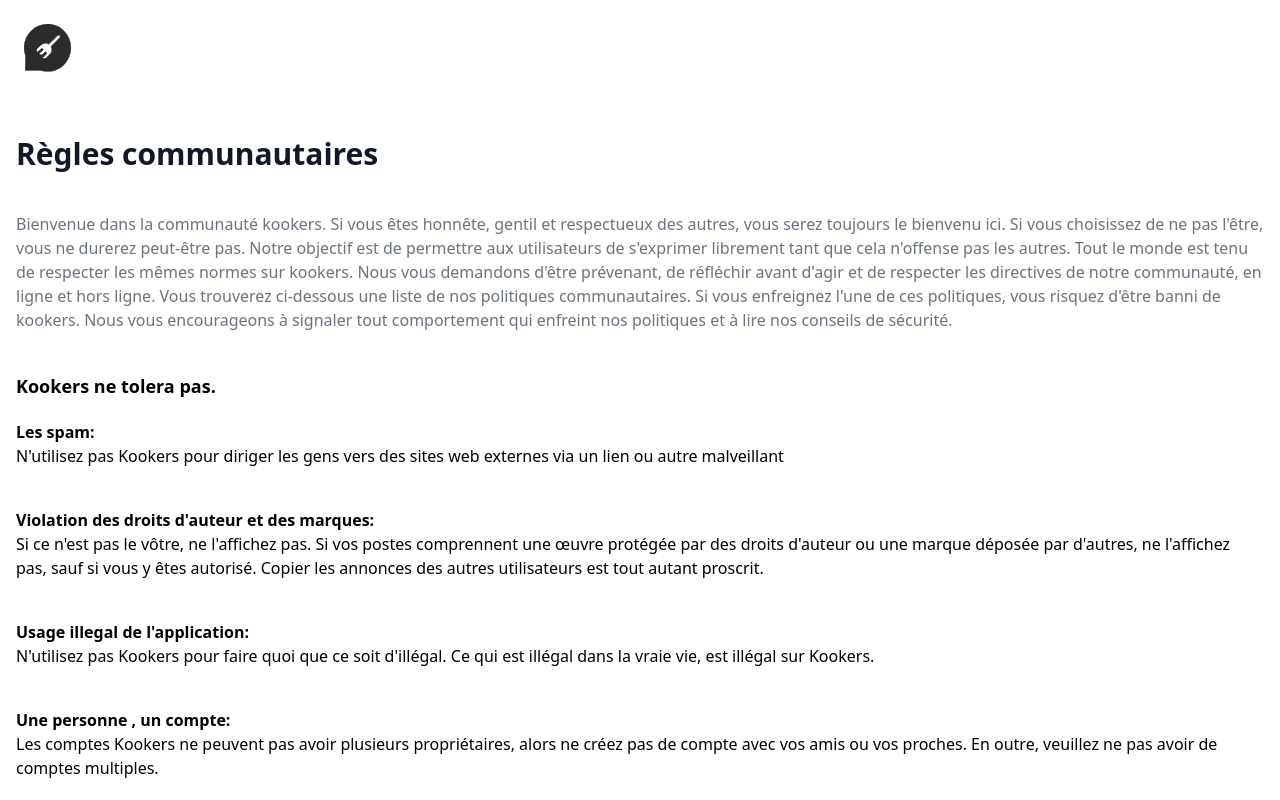
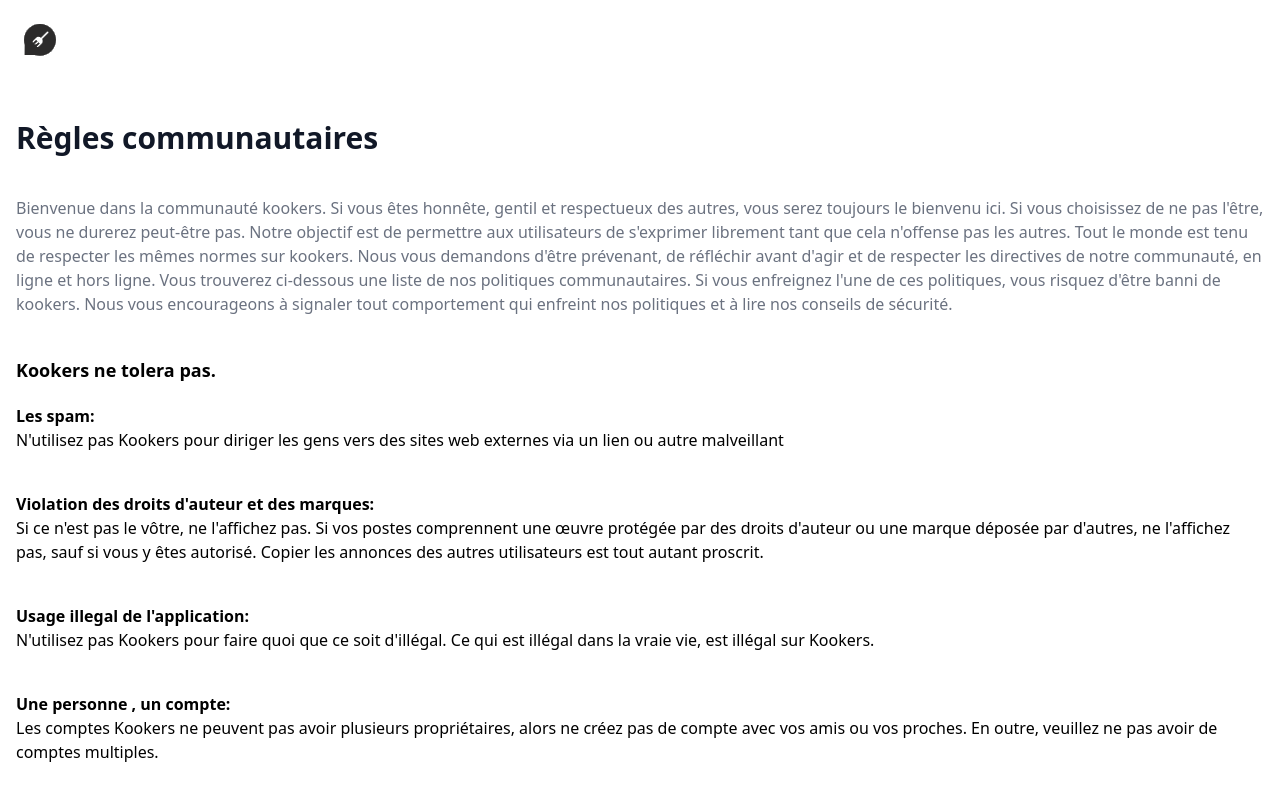
Before and after one commit to princefr/kookers_website, a Next.js app: page /guidelines in a window 1280 px wide. Shown: the top 800 px of the page. Built offline with nearby package versions, Linux system fonts and the light colour scheme.

Commit message:
fix image for safari

```diff
--- a/components/Navbar.js
+++ b/components/Navbar.js
@@ -6,10 +6,11 @@
         <div class="mx-auto  p-6">
             <nav class="flex-row md:justify-between">
                 <div class="flex flex-row justify-between">
-                <a href="/">
-                    <span class="sr-only">Kookers</span>
-                    <img class="h-8 w-auto sm:h-12" src="assets/logo_black.svg"/>
-                </a>
+                <div>
+                    <a href="/" class="w-full flex items-center justify-center">
+                        <img class="object-contain h-8" src="assets/logo_black.svg"/>
+                    </a>
+                </div>
 
 
                 </div>
--- a/components/SafetyBloc.js
+++ b/components/SafetyBloc.js
@@ -1,16 +1,15 @@
 import React from 'react';
-import styles from '../styles/Home.module.css';
 
 
 
 function SafetyBloc() {
     return (
         <div class="relative max-w-6xl mx-auto px-4 sm:px-6">
-          <div class="py-12 md:py-20">
+          <div class="py-12 md:py-10">
             <div class="mt-10">
                 <div class="space-y-10 md:space-y-0 md:grid md:grid-cols-2 md:gap-x-8 md:gap-y-10">
                 <div class="flex">
-                    <img class="h-120 rounded-full object-contain" src="assets/gloves.jpg"></img>
+                    <img class="h-80 rounded-full object-cover" src="assets/gloves.jpg"></img>
                 </div>
                 <div class="flex">
                     <div className="max-w-3xl mx-auto text-center pb-12 md:pb-20 py-20">
```
